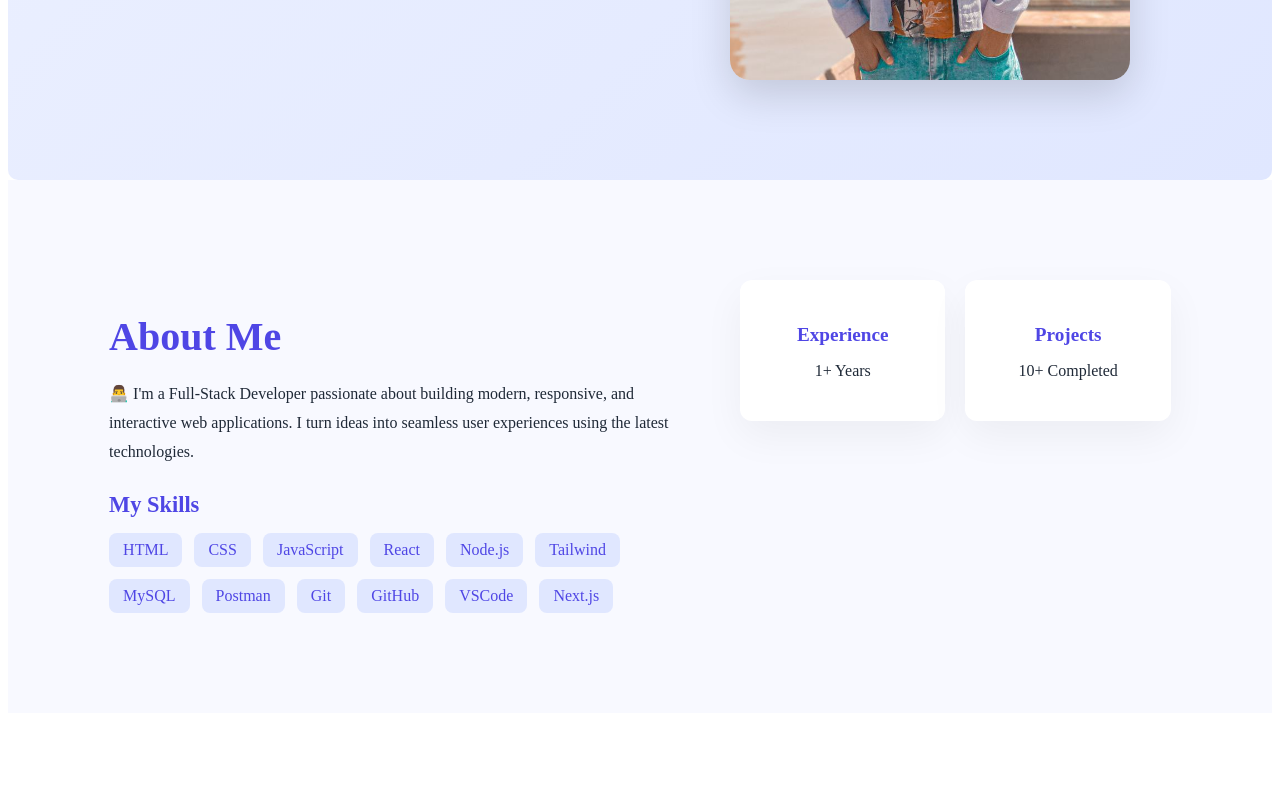
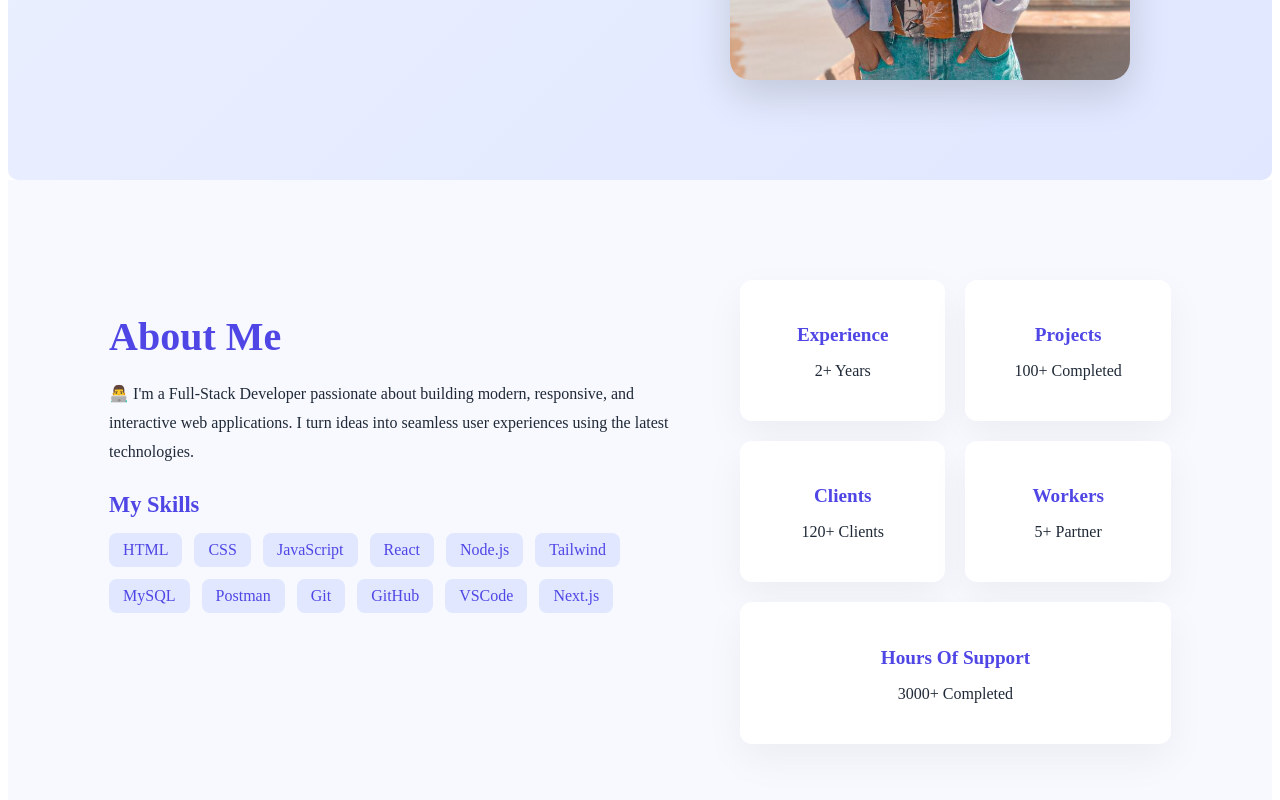
Before and after one commit to GTK-kala/Personal-Portfolio-App, a React (Vite) app in the folder Personal-Portfolio-App/: page / in a window 1280 px wide. Shown: the part 814-1614 px from the top of the page. Before the commit the page ends 1535 px from the top, so only its background shows below. Built offline with nearby package versions, Linux system fonts and the light colour scheme.

Commit message:
Adjusting the About section and NavBar in mobile view

```diff
--- a/Personal-Portfolio-App/src/components/About/About.css
+++ b/Personal-Portfolio-App/src/components/About/About.css
@@ -97,6 +97,7 @@
   box-shadow: 0 15px 40px rgba(0, 0, 0, 0.05);
   transition: transform 0.3s ease, box-shadow 0.3s ease;
   text-align: center;
+  cursor: pointer;
 }
 
 .card h3 {
--- a/Personal-Portfolio-App/src/components/About/About.jsx
+++ b/Personal-Portfolio-App/src/components/About/About.jsx
@@ -42,11 +42,23 @@ const About = () => {
         <div className="about-cards">
           <div className="card">
             <h3>Experience</h3>
-            <p>1+ Years</p>
+            <p>2+ Years</p>
           </div>
           <div className="card">
             <h3>Projects</h3>
-            <p>10+ Completed</p>
+            <p>100+ Completed</p>
+          </div>
+          <div className="card">
+            <h3>Clients</h3>
+            <p>120+ Clients</p>
+          </div>
+          <div className="card">
+            <h3>Workers</h3>
+            <p>5+ Partner</p>
+          </div>
+          <div className="card">
+            <h3>Hours Of Support</h3>
+            <p>3000+ Completed</p>
           </div>
         </div>
       </div>
--- a/Personal-Portfolio-App/src/components/NavBar/NavBar.css
+++ b/Personal-Portfolio-App/src/components/NavBar/NavBar.css
@@ -132,7 +132,7 @@
 
   .nav-links {
     position: fixed;
-    top: 75px;
+    top: 60px;
     right: 0;
     width: 100%;
     height: 0;
@@ -148,7 +148,7 @@
   }
 
   .nav-links.open {
-    height: 230px;
+    height: 225px;
     padding-top: 25px;
   }
 
```
